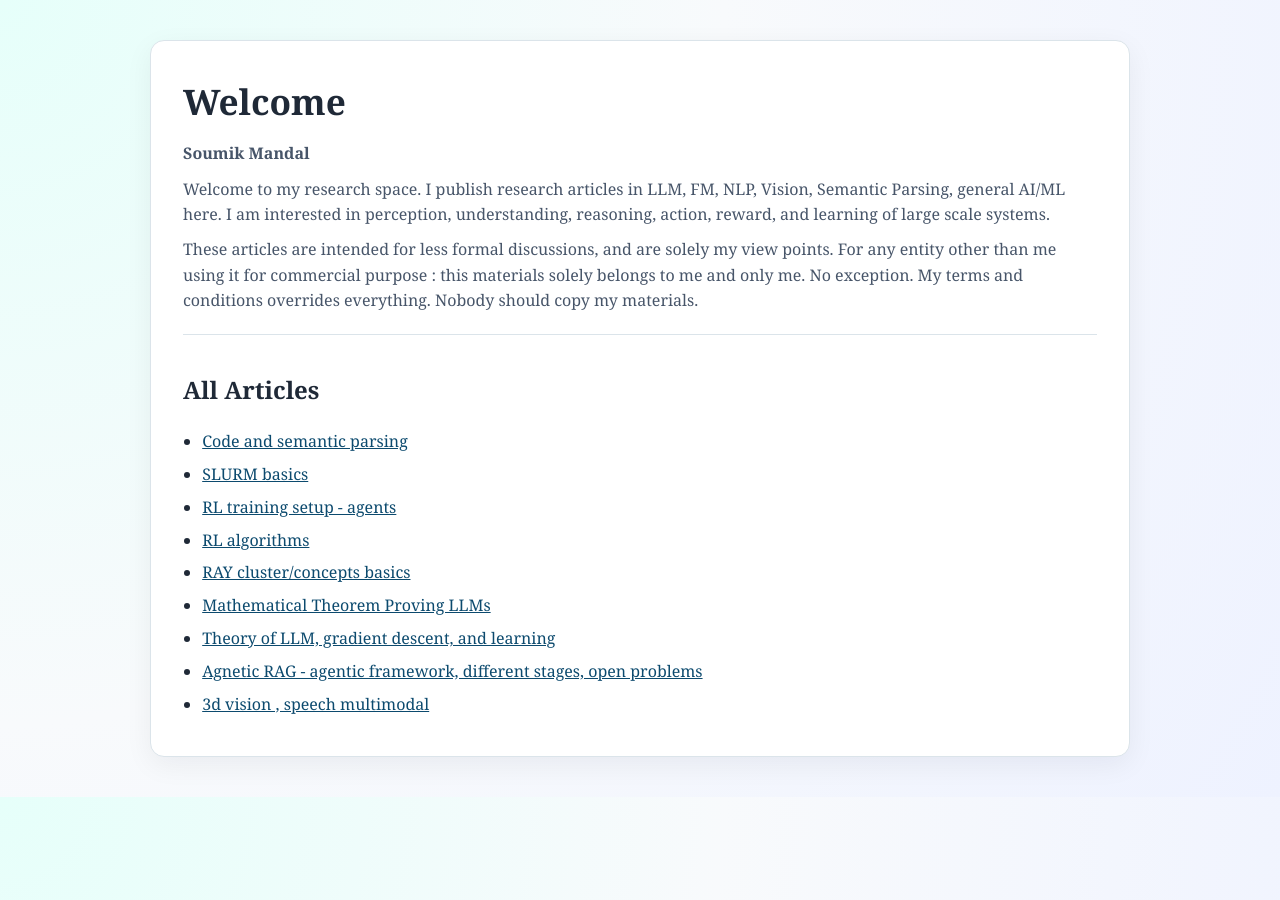
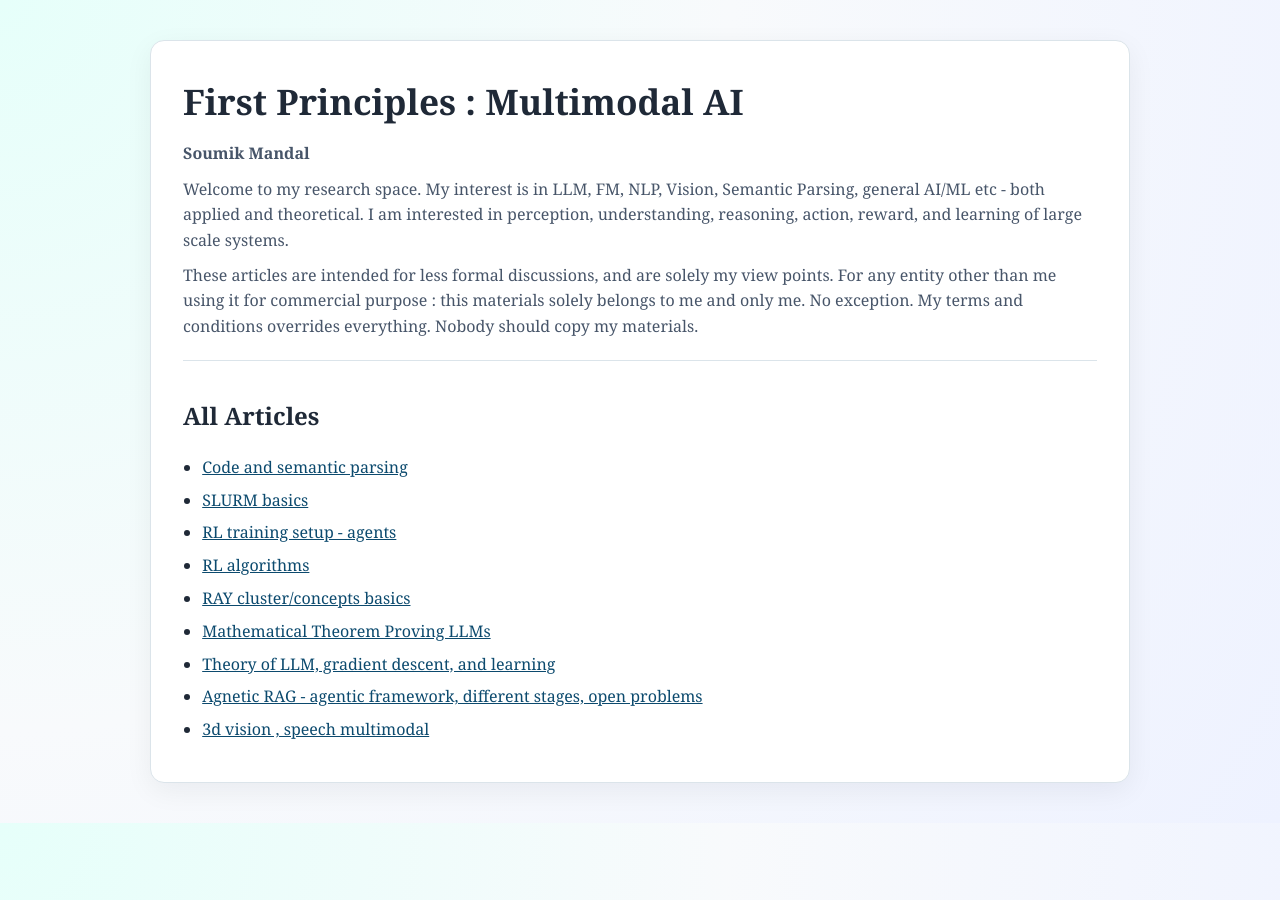
Before and after one commit to soumik-github/soumik_mandal, a Jekyll site: the page built from index.html, in a window 1280 px wide. Built offline with Jekyll 4.4.1, drawn with Linux system fonts in a browser that asks for light colours.

Commit message:
sugaring

```diff
--- a/_config.yml
+++ b/_config.yml
@@ -5,7 +5,7 @@ exclude:
   - README.md
 author_name: Soumik Mandal
 author_bio: |
-  Welcome to my research space. I publish research articles in LLM, FM, NLP, Vision, Semantic Parsing, general AI/ML here.
+  Welcome to my research space. My interest is in LLM, FM, NLP, Vision, Semantic Parsing, general AI/ML etc - both applied and theoretical.
   I am interested in perception, understanding, reasoning, action, reward, and learning of large scale systems.
 note_to_reader: |
   These articles are intended for less formal discussions, and are solely my view points. For any entity other than me using it for commercial purpose : this materials solely belongs to me and only me. No exception. My terms and conditions overrides everything. Nobody should copy my materials.
--- a/index.html
+++ b/index.html
@@ -49,7 +49,7 @@ layout: null
   <body>
     <main>
       <section class="hero">
-        <h1>Welcome</h1>
+        <h1>First Principles : Multimodal AI</h1>
         <p><strong>{{ site.author_name }}</strong></p>
         <p>{{ site.author_bio }}</p>
         <p>{{ site.note_to_reader }}</p>
```
